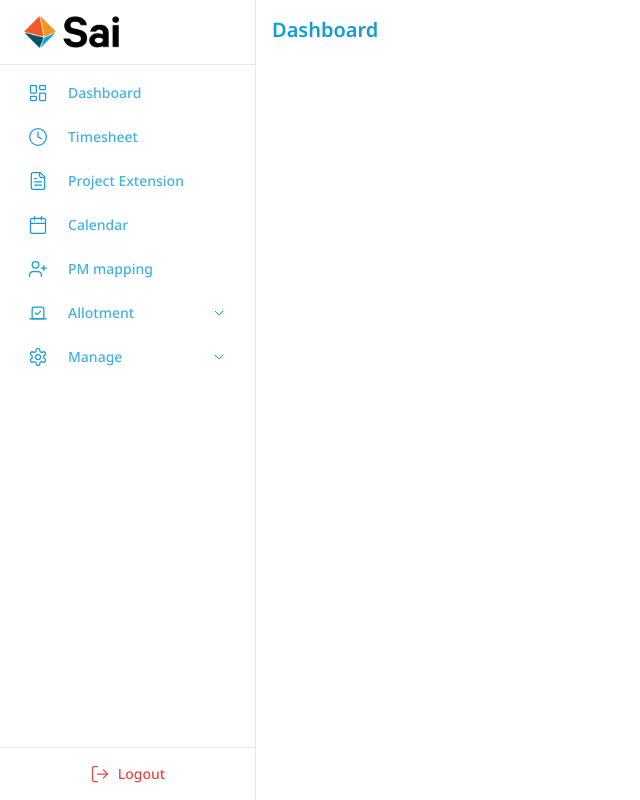
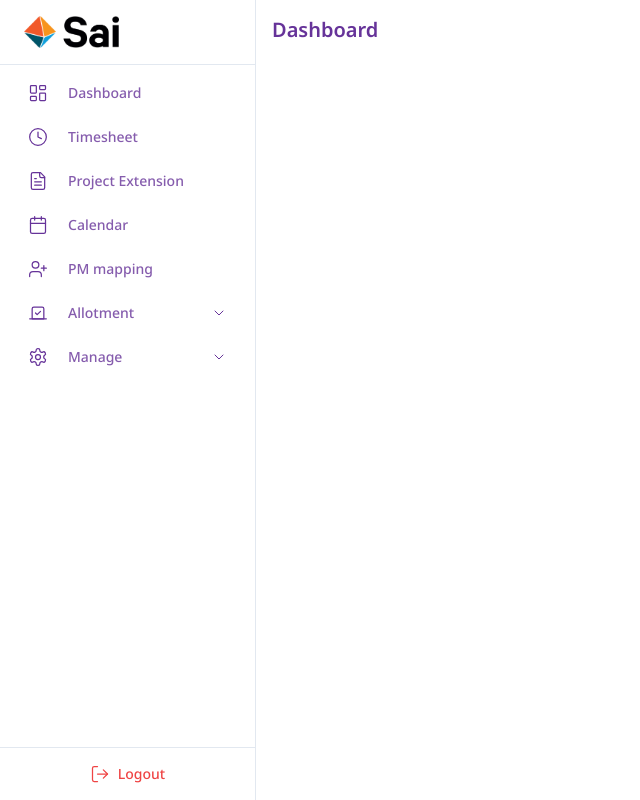
Before and after one commit to adainsys-repos/Timesheet_Static, a React (Vite) app: page / in a window 1280 px wide. Shown: the whole page, without its empty margins (0-640 px from the left). Built offline with nearby package versions, Linux system fonts and the light colour scheme.

Commit message:
style: update primary color in CSS variables

```diff
--- a/src/styles/index.css
+++ b/src/styles/index.css
@@ -12,7 +12,7 @@ body,
 
 @layer base {
     :root {
-        --primaryColor: 198 85% 46%;
+        --primaryColor: 270 50% 40%;
         --secondaryColor: 245 47% 21%;
         --accentColor: 0 0% 62%;
 
```
